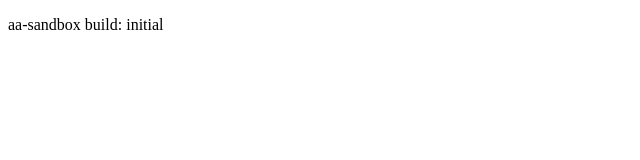
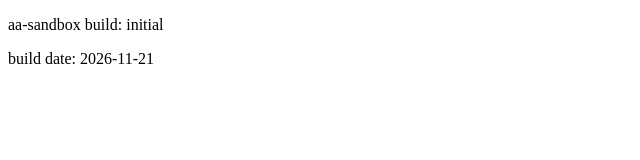
Before and after one commit to thanhdinh3/aa-sandbox, a plain HTML site: page index.html in a window 1280 px wide. Shown: the whole page, without its empty margins (0-640 px from the left). Drawn offline with Linux system fonts and the light colour scheme.

Commit message:
fix: show build date (YYYY-MM-DD) on page
Co-Authored-By: Claude Sonnet 5.5 <noreply@anthropic.com>

```diff
--- a/index.html
+++ b/index.html
@@ -1 +1,2 @@
 <!doctype html><meta charset="utf-8"><title>aa-sandbox</title><p>aa-sandbox build: initial</p>
+<p>build date: 2026-11-21</p>
```
